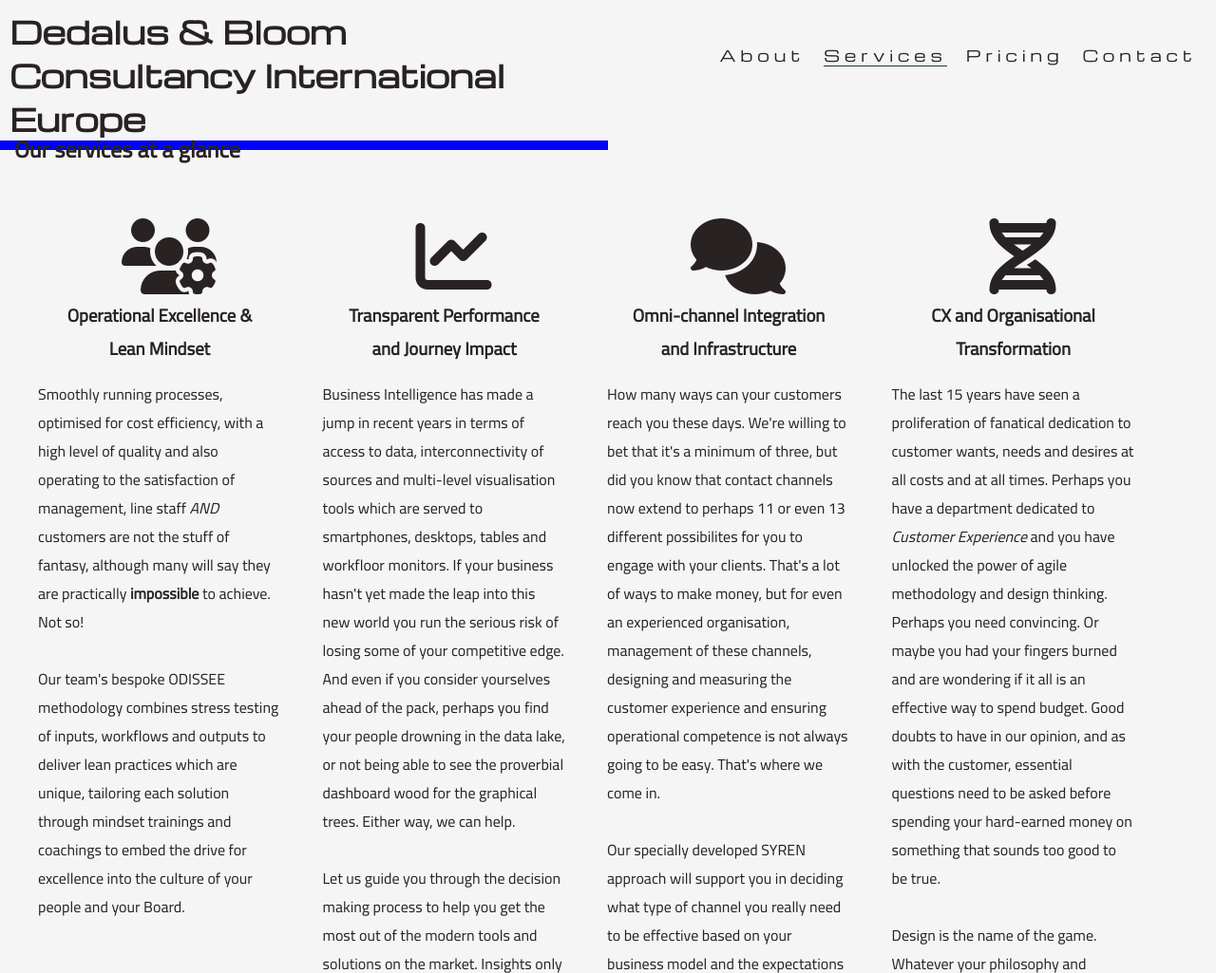
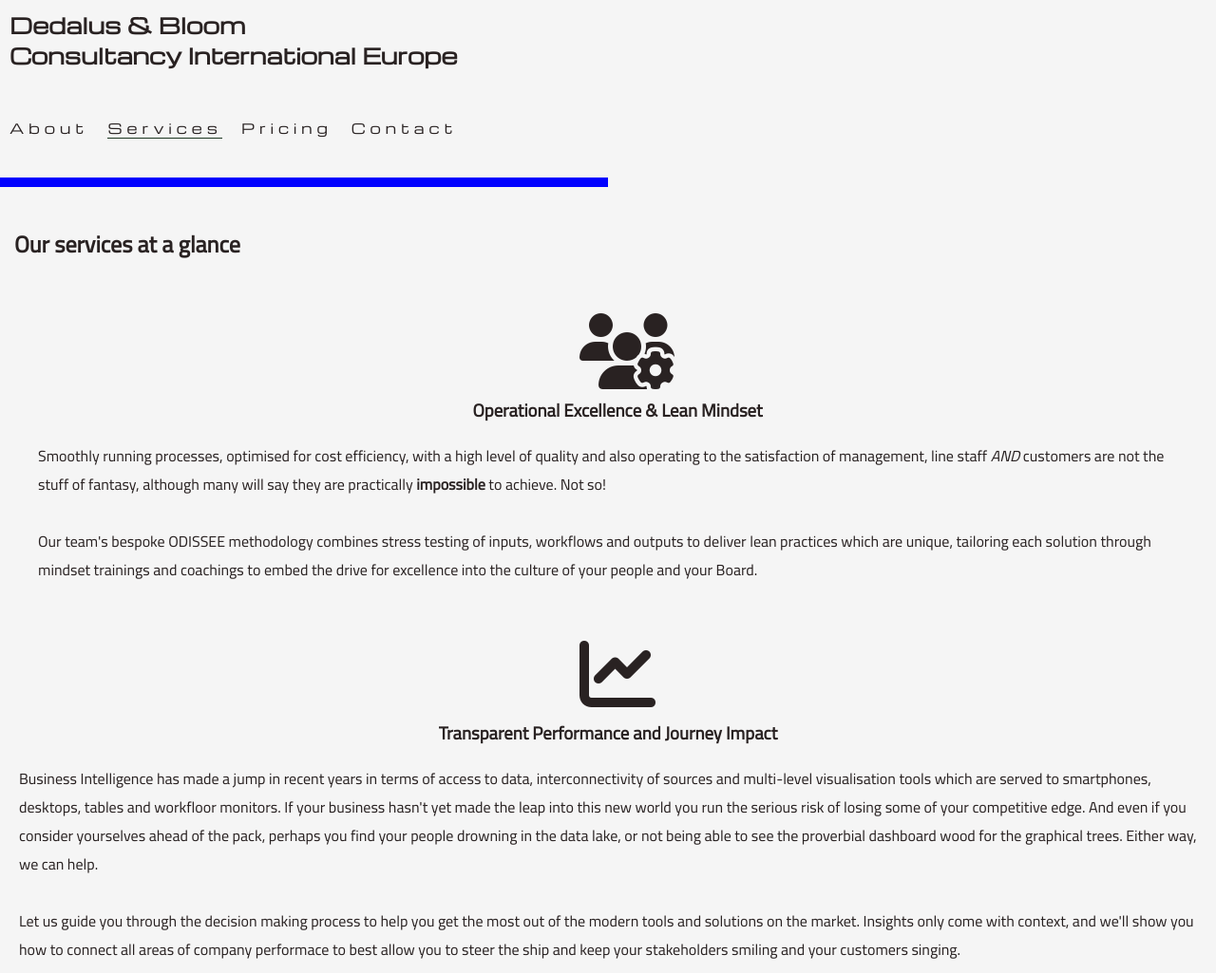
Before and after one commit to Kaybe111/P1-Dedalus-Bloom-Consultancy, a plain HTML site: page services.html in a window 1280 px wide. Shown: the top 1025 px of the page at 95% size. Drawn offline with nearby package versions, Linux system fonts and the light colour scheme.

Commit message:
Style media query for services page for screen 950 and smaller

```diff
--- a/assets/css/style.css
+++ b/assets/css/style.css
@@ -22,7 +22,8 @@ header a {
     text-decoration: none;
 }
 
-header a:link, a:visited {
+header a:link,
+a:visited {
     color: rgb(41, 34, 34);
 }
 
@@ -33,7 +34,7 @@ header a:link, a:visited {
     display: inline-block;
 }
 
-header > div {
+header>div {
     background-color: blue;
     width: 50%;
     height: 10px;
@@ -93,10 +94,11 @@ header > div {
 
 /* zoom animation on main image */
 @keyframes bridge-zoom {
-    from{
+    from {
         transform: scale(1.0);
     }
-    to{
+
+    to {
         transform: scale(1.1);
     }
 }
@@ -294,13 +296,17 @@ aside {
 
 /* Media Queries */
 
-/* for large to medium screem of 1200px wide and down */
+/* for large to medium screem of 1400px wide and down */
 
-@media screen and (max-width: 1200px) {
+@media screen and (max-width: 1400px) {
+
+    header {
+        height: 220px;
+    }
 
     #logo {
         width: 100%;
-    font-size: 110%;
+        font-size: 140%;
     }
 
     #menu {
@@ -308,39 +314,45 @@ aside {
         font-size: 90%;
     }
 
-header > div {
+    header>div {
         background-color: blue;
         width: 50%;
         height: 10px;
+        clear: both;
     }
 }
 
 /* for medium screen sizes of 950px and down */
+
+
+.service-type {
+    width: auto;
+    display: block;
+    padding: 20px;
+}
 
 /* for small screen sizes of 400px and smaller */
 
 @media screen and (max-width: 400px) {
 
     header {
-    border: none;
         height: 120px;
     }
+
     #logo {
         width: 100%;
         height: 40px;
         font-size: 100%;
-    border: none;
     }
 
     #menu {
         font-size: 45%;
         height: 40px;
         line-height: 20px;
-    border: none;
         float: left;
     }
 
-header > div {
+    header>div {
         width: 120%;
         height: 5px;
         clear: both;
```
Also changed, not shown: services.html (+0 -1 lines). Lines whose indentation alone changed are shown as unchanged.
